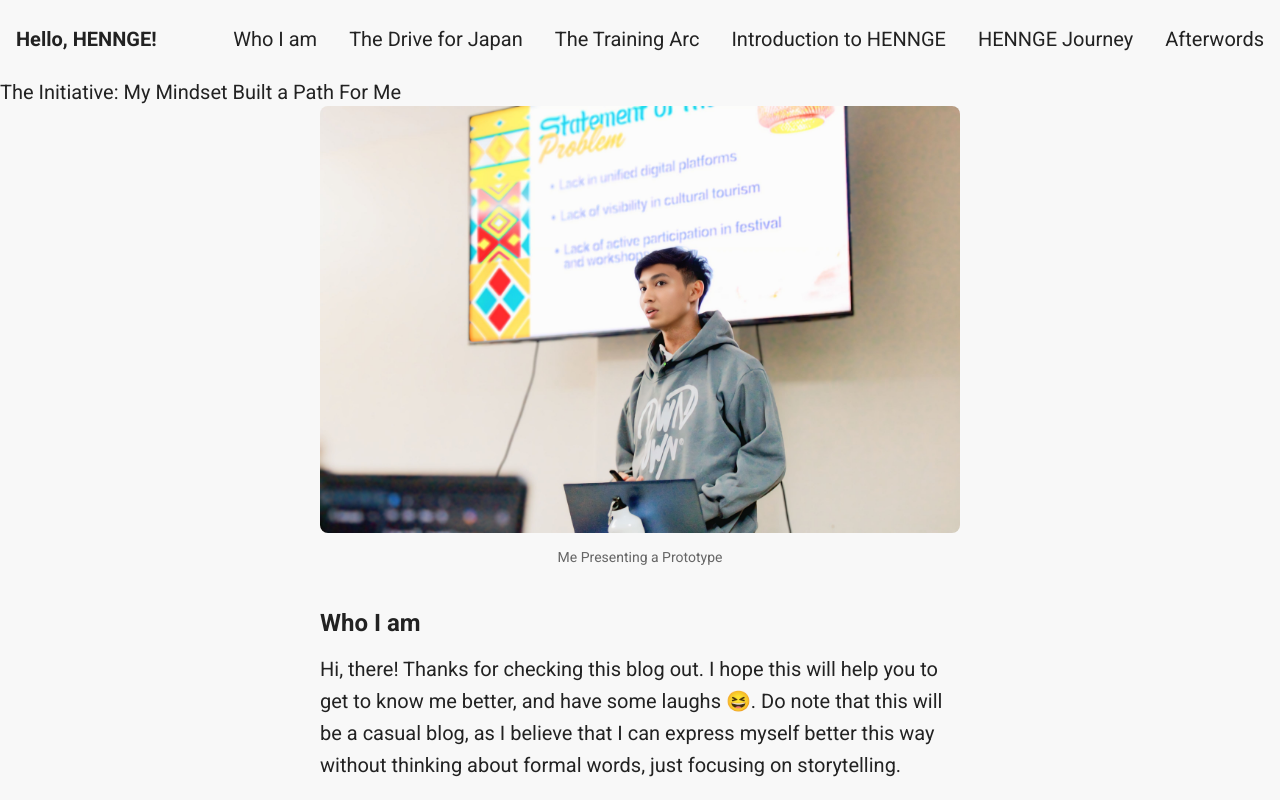
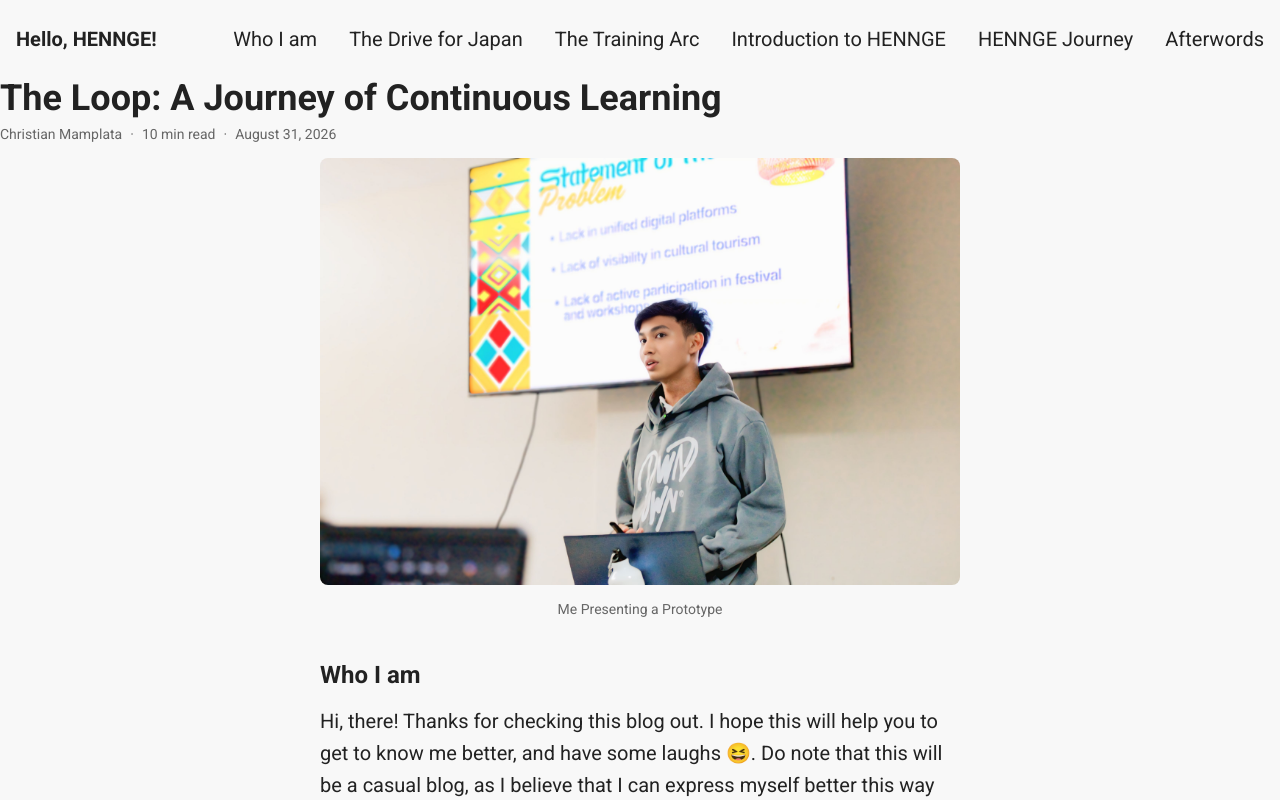
Before and after one commit to cynessa-dev/hello-HENNGE, a Vue app: page / in a window 1280 px wide. Shown: the top 800 px of the page. Built offline with nearby package versions, Linux system fonts and the light colour scheme.

Commit message:
✨ feat(Header): update header title and add metadata for improved context

```diff
--- a/src/components/ui/Header.vue
+++ b/src/components/ui/Header.vue
@@ -2,7 +2,14 @@
 
 <template>
   <header>
-    <h1 class="text-xl">The Initiative: My Mindset Built a Path For Me</h1>
+    <h1 class="text-4xl font-bold">The Loop: A Journey of Continuous Learning</h1>
+    <div class="flex space-x-2 h-10 text-muted text-sm">
+      <p>Christian Mamplata</p>
+      <p>·</p>
+      <p>10 min read</p>
+      <p>·</p>
+      <p>August 31, 2026</p>
+    </div>
   </header>
 </template>
 
```
